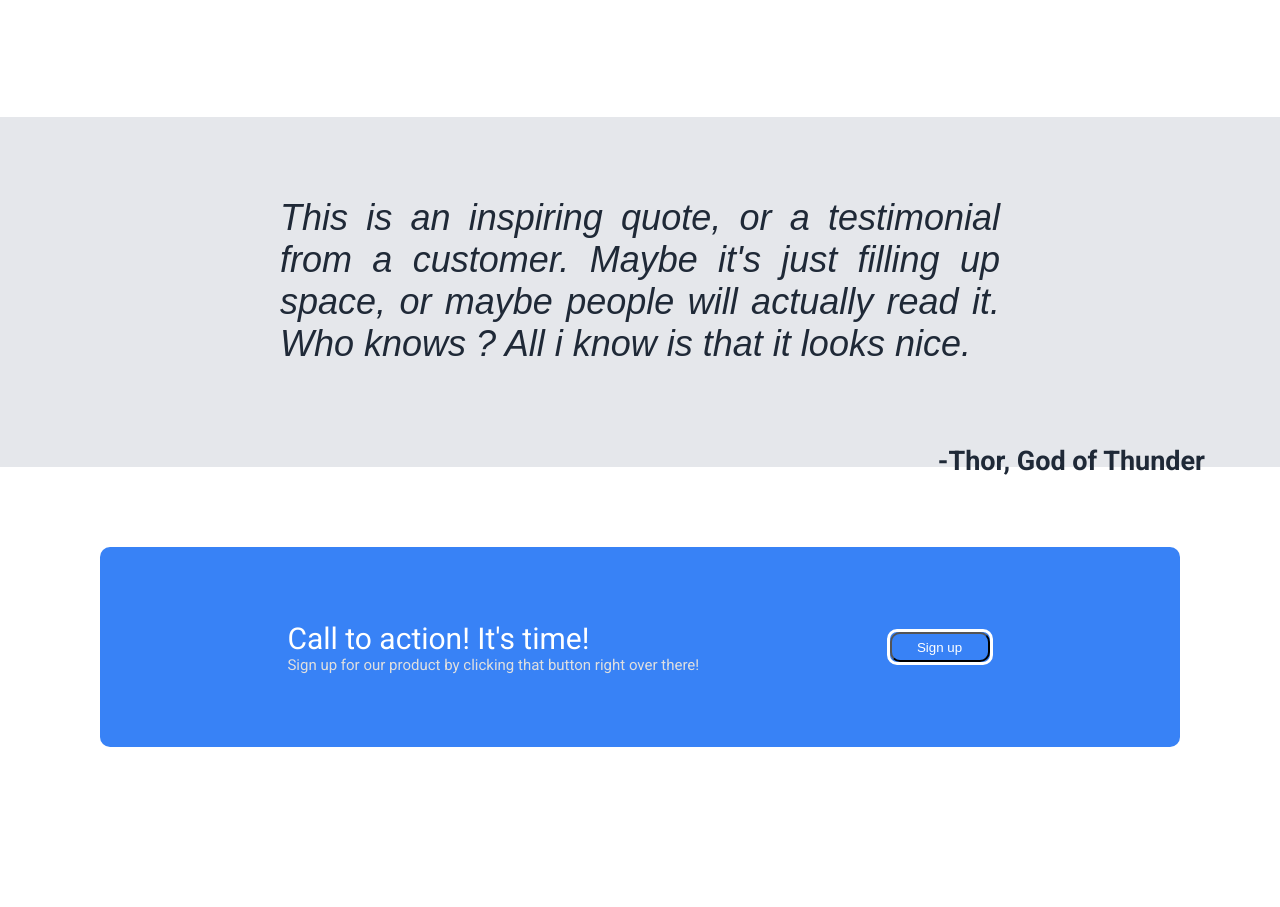
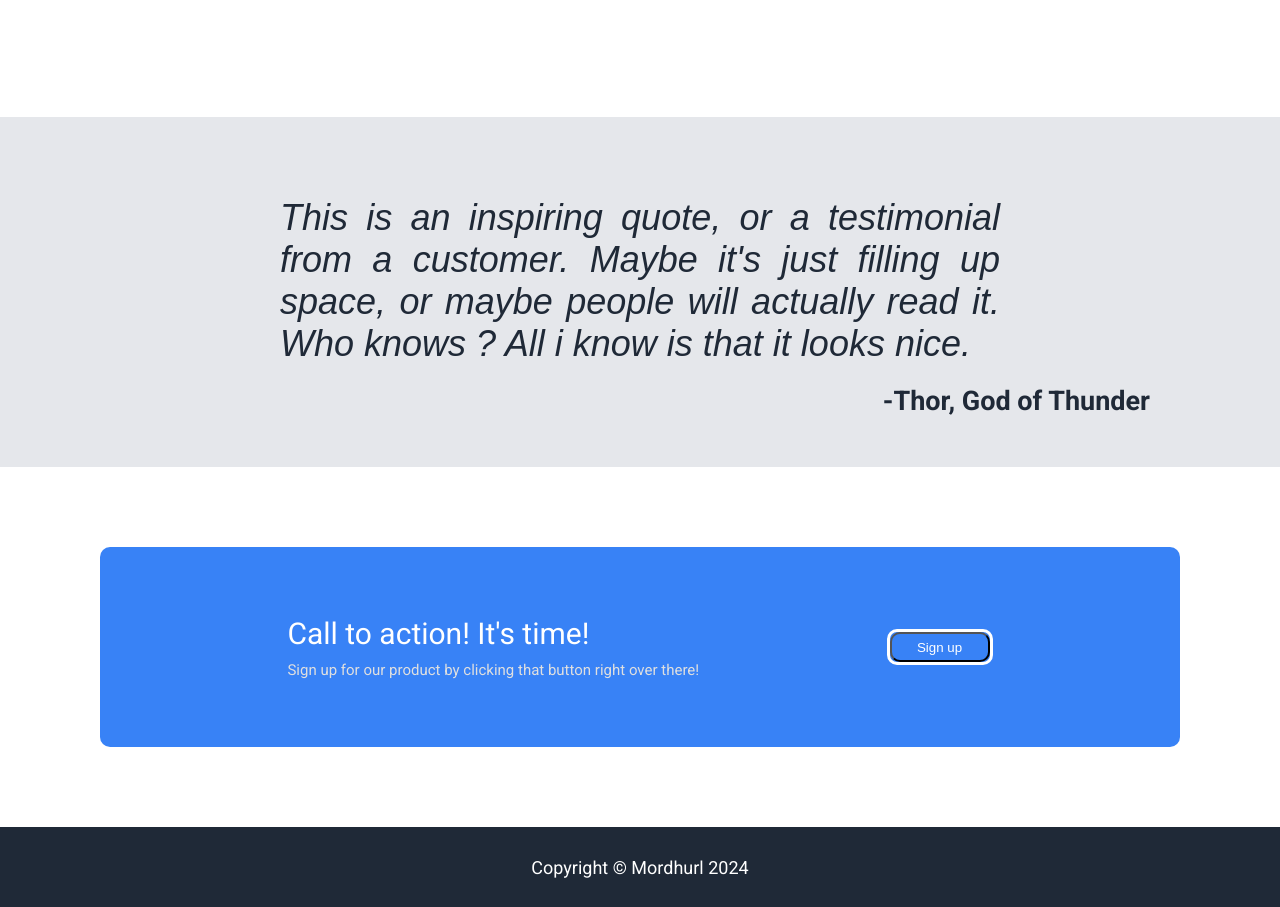
Before and after one commit to Mordhurl/projetoDeepSupz, a plain HTML site: page index.html in a window 1280 px wide. Shown: the part 833-1740 px from the top of the page. Before the commit the page ends 1660 px from the top, so only its background shows below. Drawn offline with Linux system fonts and the light colour scheme.

Commit message:
Final project V1.0
Finished the project with all sections included and
styled.

```diff
--- a/index.html
+++ b/index.html
@@ -78,6 +78,8 @@
         </div>
     </div>
 
+    <div class="footer">Copyright © Mordhurl 2024</div>
+
 </body>
 
 </html>
--- a/style.css
+++ b/style.css
@@ -79,13 +79,12 @@ button{
     width: 100px;
     height: 30px;
     border-radius: 10px;
-    transition: background-color 0.5s ease, color 0.5s ease, transform 0.5s ease;
+    cursor: pointer;
 }
 
 button:hover{
     background-color: blue;
     color: white;
-    transform: scale(1.1)
 }
 
 .information-text{
@@ -113,7 +112,7 @@ button:hover{
 
 .primary-quote{
     text-align: justify;
-    padding: 80px 280px;
+    padding: 80px 280px 20px;
     color: #1f2937;
     font-size: 36px;
     font-family: open-sans, sans-serif;
@@ -123,9 +122,9 @@ button:hover{
 
 .secondary-quote{
     color: #1f2937;
+    padding-right: 130px;
     font-size: 27px;
     text-align: right;
-    padding-right: 75px;
     font-weight: bold;
 }
 
@@ -147,6 +146,7 @@ button:hover{
 .secondary-call{
     font-size: 15px;
     color: #dfdfdf;
+    padding-top: 10px;
 }
 
 .call-button{
@@ -155,6 +155,16 @@ button:hover{
     width: 100px;
     height: 30px;
     border-radius: 10px;
-    transition: background-color 0.5s ease, color 0.5s ease, transform 0.5s ease;
     border: solid white;
 }
+
+.footer{
+    display: flex;
+    justify-content: center;
+    align-items: center;
+    text-align: center;
+    background-color: #1f2937;
+    color: white;
+    font-size: 18px;
+    height: 80px;
+}
```
